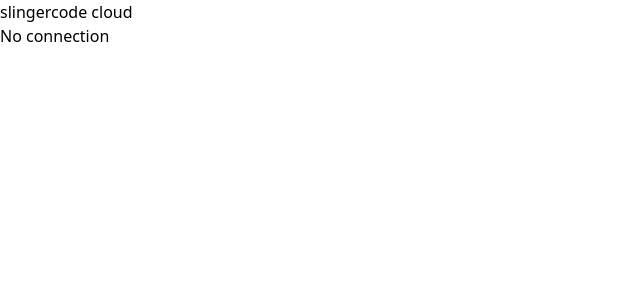
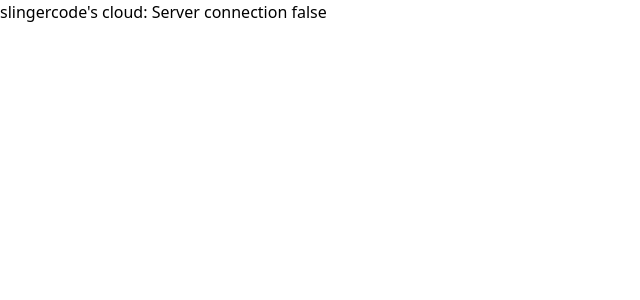
Before and after one commit to slingercode/drive-client, a React (Create React App) app: page / in a window 1280 px wide. Shown: the top 300 px of the page, without its empty margins (0-640 px from the left). Built offline with nearby package versions, Linux system fonts and the light colour scheme; no server answers.

Commit message:
Add react router

```diff
--- a/package.json
+++ b/package.json
@@ -15,6 +15,7 @@
     "axios": "^0.26.1",
     "react": "^17.0.2",
     "react-dom": "^17.0.2",
+    "react-router-dom": "^6.2.2",
     "react-scripts": "5.0.0"
   },
   "devDependencies": {
--- a/src/App.jsx
+++ b/src/App.jsx
@@ -1,25 +1,11 @@
-import axios from "axios";
-import { useEffect, useState } from "react";
+import { Routes, Route } from "react-router-dom";
 
-const App = () => {
-  const [connection, setConnection] = useState(false);
+import Home from './pages';
 
-  useEffect(() => {
-    const getConnection = async () => {
-      const serverUrl = process.env.REACT_APP_SERVER_URL;
-      const { status } = await axios.get(`${serverUrl}/ping`);
-      setConnection(status === 200 ? true : false);
-    };
-
-    getConnection();
-  }, []);
-
-  return (
-    <div>
-      slingercode cloud
-      <div>{connection ? "Server" : "No connection"}</div>
-    </div>
-  );
-};
+const App = () => (
+  <Routes>
+    <Route path="/" element={<Home />} />
+  </Routes>
+);
 
 export default App;
--- /dev/null
+++ b/src/pages/index.jsx
@@ -0,0 +1,26 @@
+import axios from "axios";
+import { useEffect, useState } from "react";
+
+const Home = () => {
+  const [connection, setConnection] = useState(false);
+
+  useEffect(() => {
+    const getConnection = async () => {
+      const serverUrl = process.env.REACT_APP_SERVER_URL;
+      const { status } = await axios.get(`${serverUrl}/ping`);
+      setConnection(status === 200 ? true : false);
+    };
+
+    getConnection();
+  }, []);
+
+  return (
+    <div className="flex flex-col">
+      <div>
+        {`slingercode's cloud: Server connection ${connection}`}
+      </div>
+    </div>
+  );
+};
+
+export default Home
```
Also changed, not shown: src/index.jsx (+4 -3 lines), 1 other file (tests, documents, lock files or other folders).
